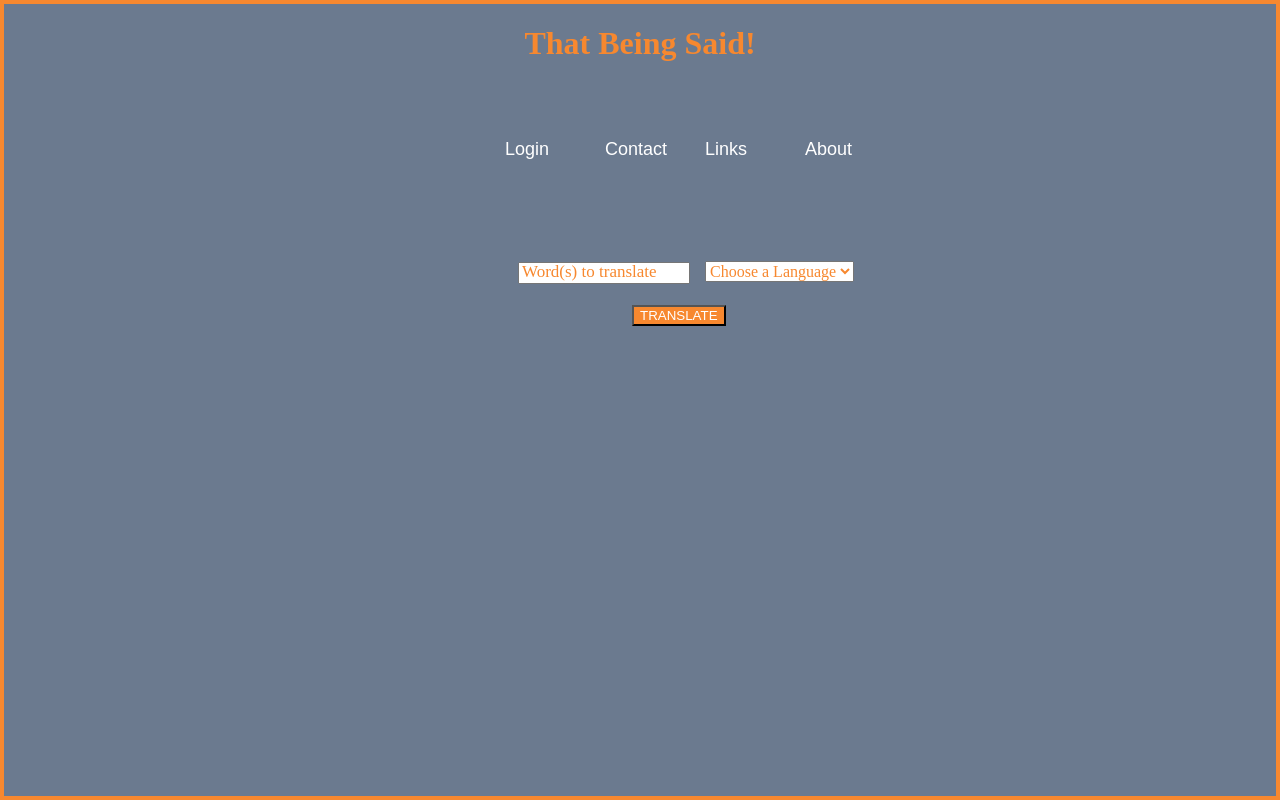
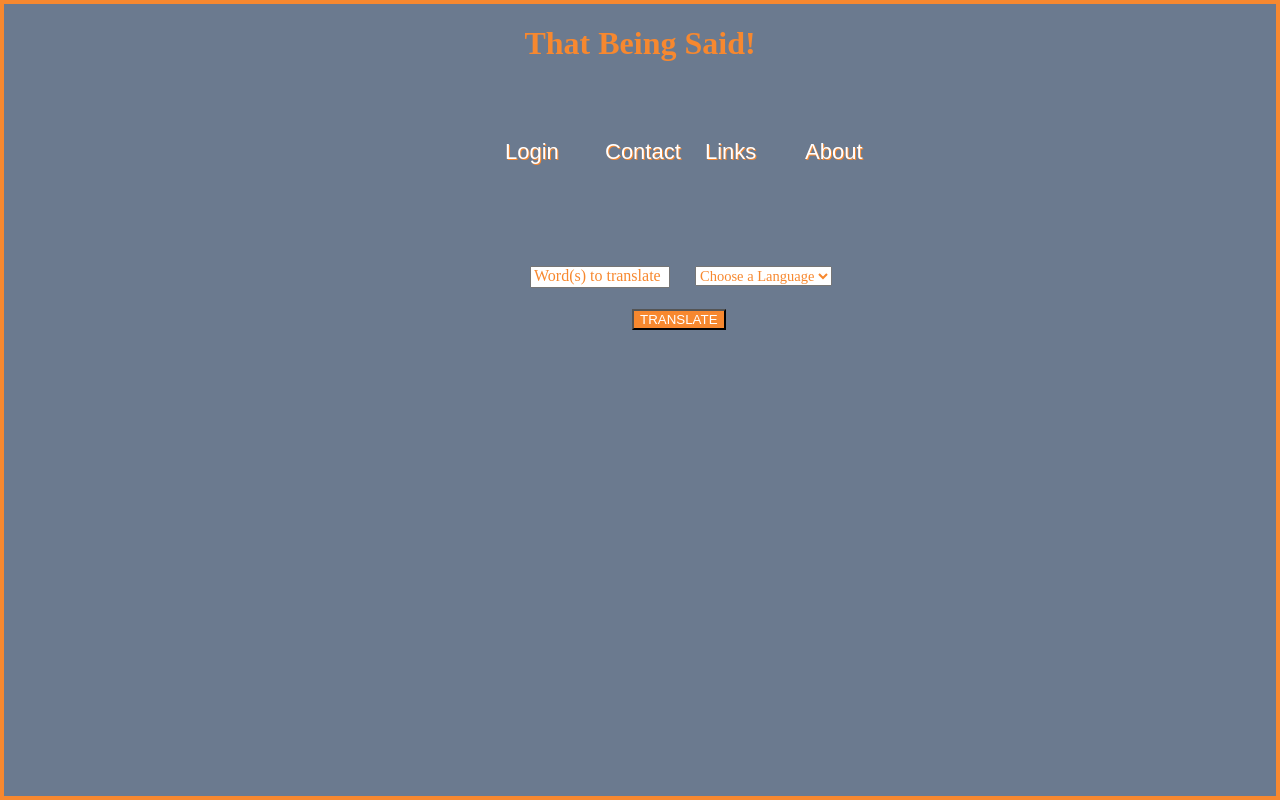
Before and after one commit to glenbuck503/That-Being-Said, a React (Create React App) app: page / in a window 1280 px wide. Built offline with nearby package versions, Linux system fonts and the light colour scheme; no server answers.

Commit message:
touch up positioning for input fields

```diff
--- a/src/App.css
+++ b/src/App.css
@@ -72,14 +72,7 @@ img {
 
  }
 
-  .first input {
-   font-family:cursive;
-   color:#F7882F;
-   margin: 15px;
-   /* font-size: 18px; */
-   margin-left: 10px;
 
- }
 
 
  button {
@@ -93,7 +86,8 @@ img {
   ::placeholder {
   font-family:cursive;
   color:#F7882F;
-  font-size: 17px;
+  font-size: 16px;
+
 
 }
 
@@ -105,10 +99,11 @@ img {
   margin-left:-9px;
   margin-top:50px;
   background-color:#6B7A8F;
-  font-size:18px;
+  font-size:22px;
   border:30px;
   padding-right:103px;
   width: 10%;
+  text-shadow: 1px 1px #F7882F;
 
 }
 
@@ -132,10 +127,22 @@ img {
 select {
   font-family:cursive;
   color:#F7882F;
-  font-size: 16px;
+  font-size: 14.5px;
   margin-top: 100px;
+  margin-left:10px;
+
 }
 
+
+.first input {
+  font-family:cursive ;
+  color:#F7882F;
+  margin: 15px;
+  /* font-size: 18px; */
+  margin-left: 22px;
+  width: 132px;
+
+}
 
 .border {
   position: fixed;
```
